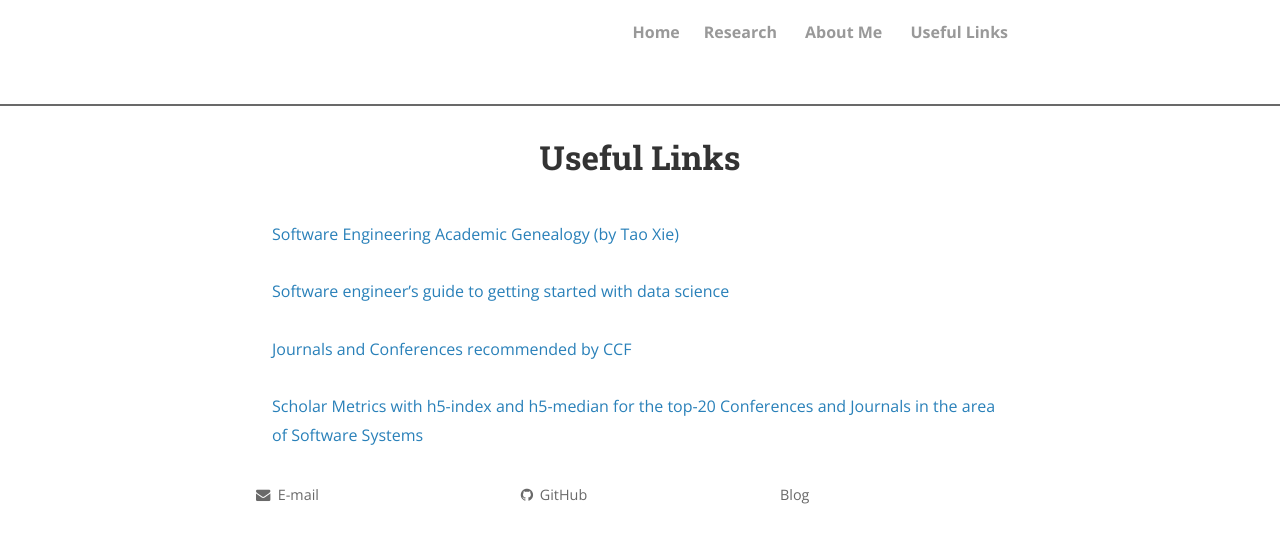
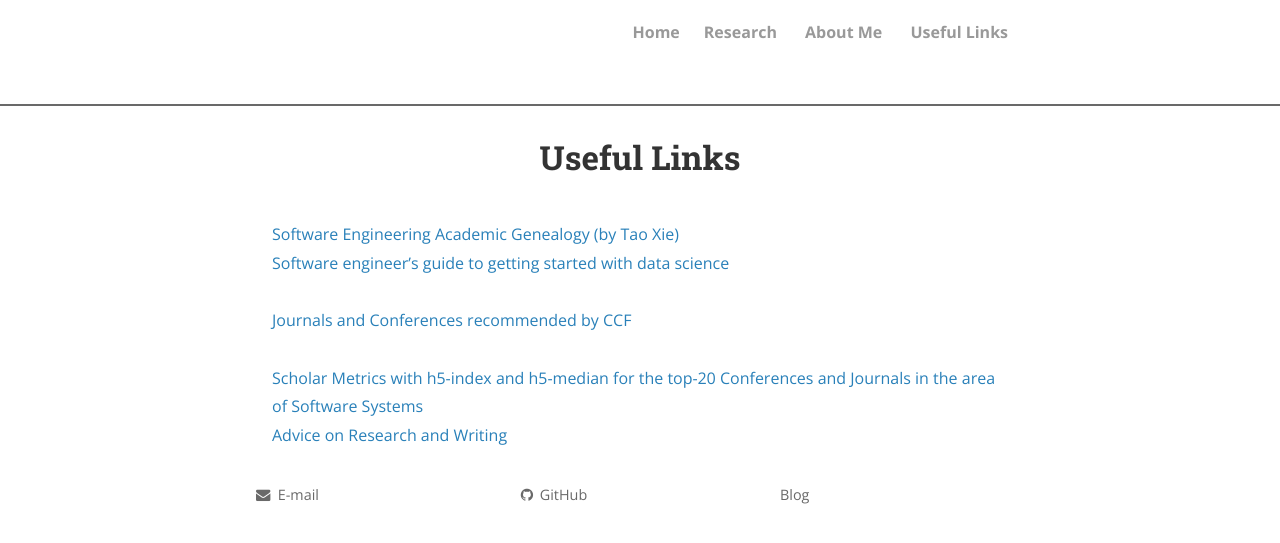
Before and after one commit to LebronX/LebronX.github.io, a Jekyll site: the page built from tutorials.html, in a window 1280 px wide. Shown: the top 543 px of the page. Built offline with Jekyll 4.4.1, drawn with Linux system fonts in a browser that asks for light colours; nearby versions of some CDN libraries; comment, search, counter and statistics services are not loaded; a style sheet for code colours, icons or effects is not loaded.

Commit message:
update useful link

```diff
--- a/tutorials.html
+++ b/tutorials.html
@@ -6,9 +6,9 @@ permalink: /tutorials/
 
 
 <a href="http://web.engr.illinois.edu/~taoxie/sefamily.htm" target="_self">Software Engineering Academic Genealogy (by Tao Xie)</a><br>
-<br>
 <a href="http://www.cc.uah.es/drg/c/RHH_RAISE12_Repos.html" target="_self">Software engineer’s guide to getting started with data science</a><br>
 <br>
 <a href="http://www.ccf.org.cn/xspj/gyml/" target="_self">Journals and Conferences recommended by CCF</a><br>
 <br>
 <a href="https://scholar.google.ca/citations?view_op=top_venues&hl=en&vq=eng_softwaresystems" target="_self">Scholar Metrics with h5-index and h5-median for the top-20 Conferences and Journals in the area of Software Systems</a><br>
+<a href="http://www.cs.cmu.edu/afs/cs.cmu.edu/user/mleone/web/how-to.html" target="_self">Advice on Research and Writing</a><br>
```
